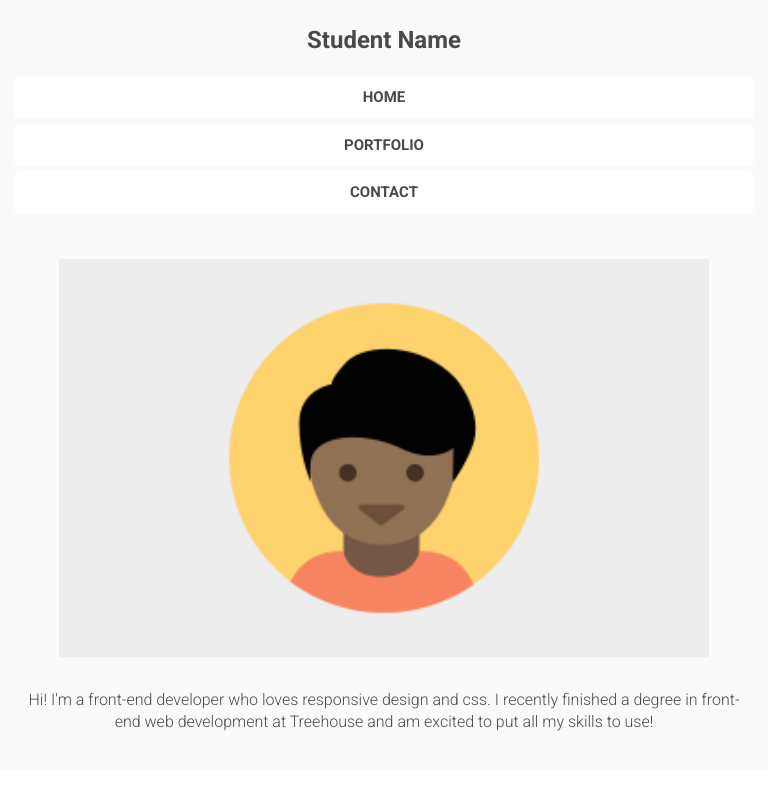
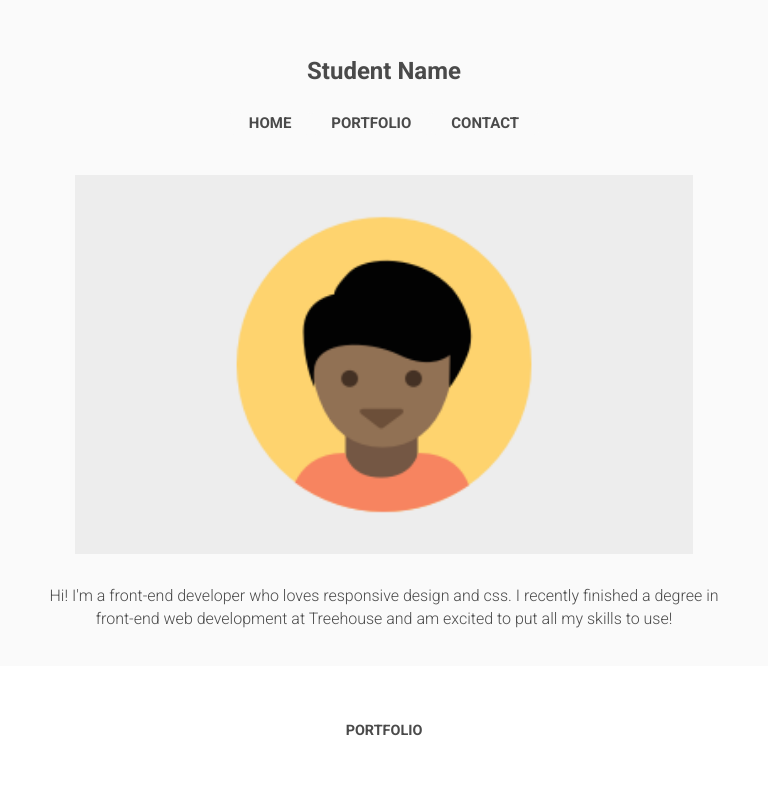
Before and after one commit to LillaDou/CCS-HTML5-Project2, a plain HTML site: page index.html in a window 768 px wide. Shown: the top 792 px of the page. Drawn offline with Linux system fonts and the light colour scheme.

Commit message:
Project 2 - tablet style - nav menu done

```diff
--- a/css/styles.css
+++ b/css/styles.css
@@ -41,7 +41,6 @@ header {
 }
 
 .menu li {
-    /* border: 1px red solid; */
     background-color: #FFFFFF;
     font-size: 15px;
     font-weight: 700;
@@ -193,14 +192,27 @@ address {
     color: orange;
 }
 
-/*
-/*Mobile Styles
-@media only screen and (max-width: 600px) {
+/*Tablet Styles*/
+@media only screen and (min-width: 601px) and (max-width: 960px) {
+/*Header*/
+    #top-page {
+        margin-top: 45px;
+        margin-bottom: 15px;
+    }
+    header {
+        margin: 30px;
+    }
+    .menu{
+        display: flex;
+        justify-content: center;
+    }
+    .menu li {
+        background-color: #FAFAFA;
+        padding: 0 20px;
+        margin-bottom: 0px;
 
-}
-
-/*Tablet Styles
-@media only screen and (min-width: 601px) and (max-width: 960px) {
+        list-style-type: none;
+    }
 
 }
 
--- a/index.html
+++ b/index.html
@@ -27,7 +27,7 @@
                     </nav>
 
                     <img class="profile" src="images/responsive-layout-profile.png" alt="Profile picture"/>
-                    <p>Hi! I'm a front-end developer who loves responsive design and css. I recently finished a degree
+                    <p class="profile-text">Hi! I'm a front-end developer who loves responsive design and css. I recently finished a degree
                         in front-end web development at Treehouse and am excited to put all my skills to use!</p>
                 </header>
             </div>
```
Also changed, not shown: mockups/._responsive-website_tablet768.png (added).
